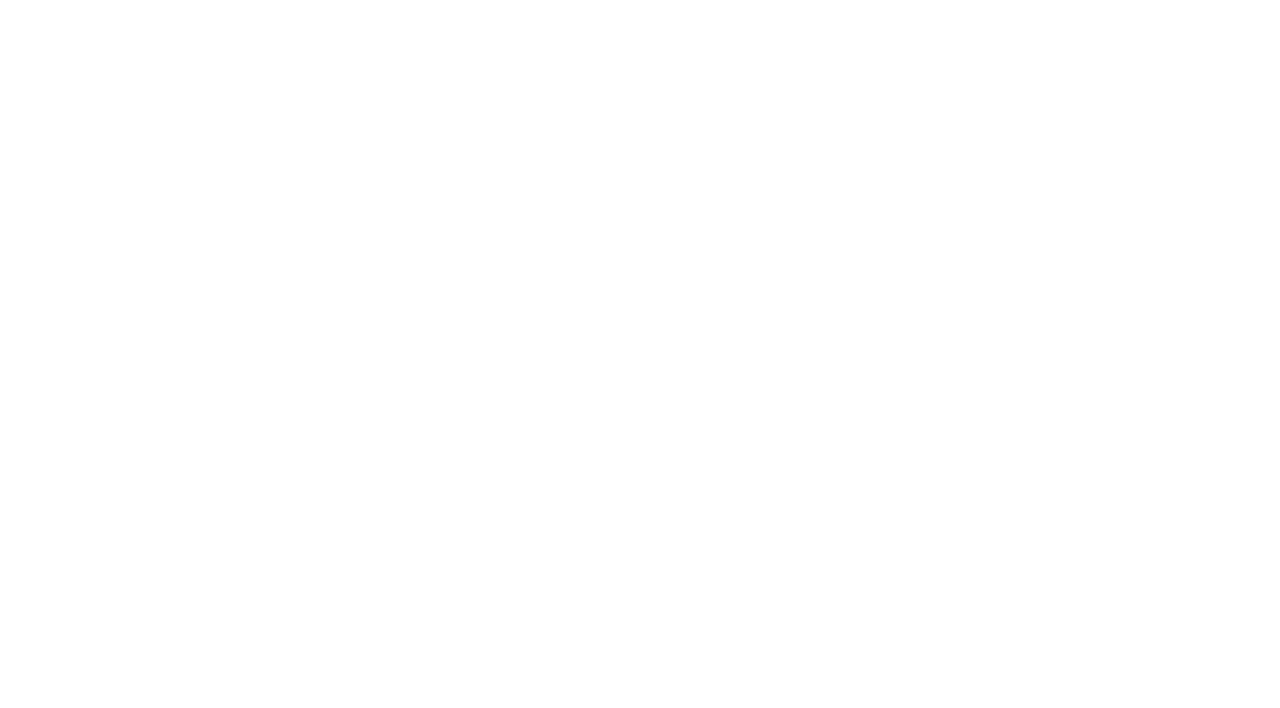
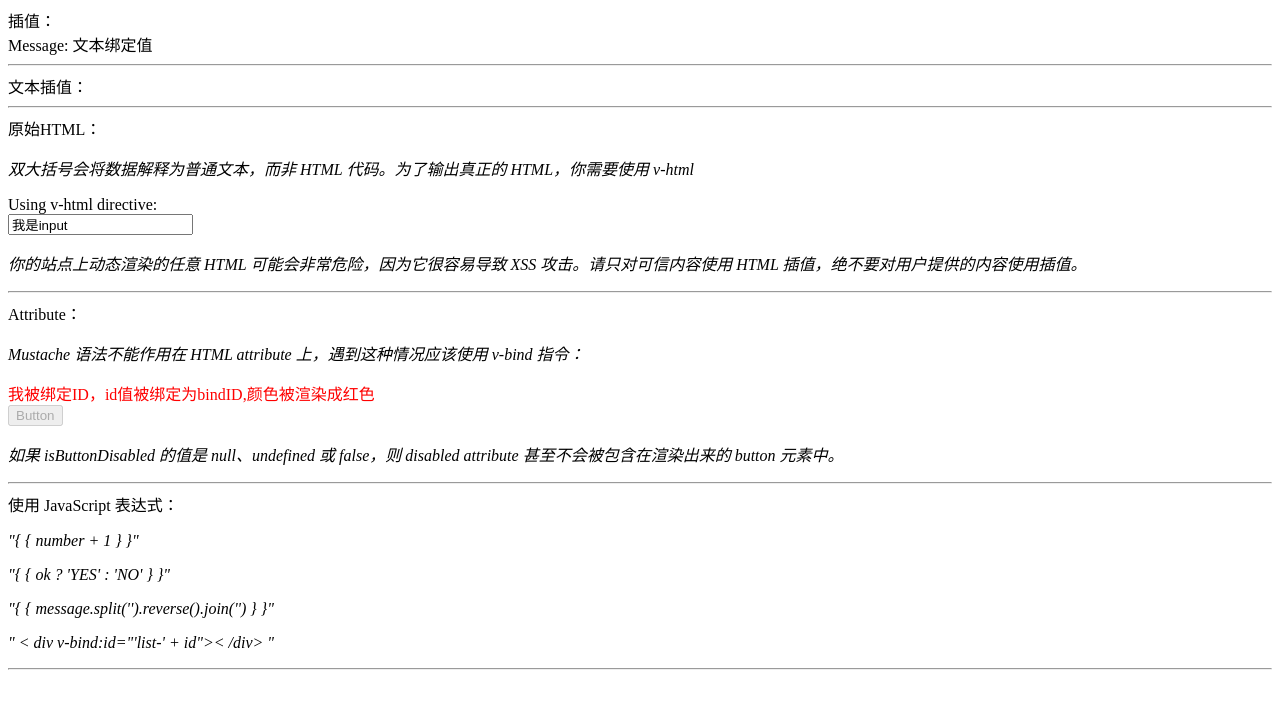
Before and after one commit to lizhen0211/vue-typescript-demo, a Vue app: page /template in a window 1280 px wide. Shown: the top 708 px of the page. Built offline with nearby package versions, Linux system fonts and the light colour scheme.

Commit message:
baseline

```diff
--- a/src/pages/home/home.ts
+++ b/src/pages/home/home.ts
@@ -13,4 +13,8 @@ export default class Home extends Vue {
     onLifeCycleClick(): void {
         this.$router.push({name: 'lifeCycle'})
     }
+
+    onTemplateClick(): void {
+        this.$router.push({name: 'template'})
+    }
 }
--- a/src/pages/home/home.vue
+++ b/src/pages/home/home.vue
@@ -2,7 +2,7 @@
     <div>
         <button v-on:click="onSimpleDemoClick">一个简单的例子</button>
         <button v-on:click="onLifeCycleClick">生命周期</button>
-        <button>一个简单的例子</button>
+        <button v-on:click="onTemplateClick">模板语法</button>
         <button>一个简单的例子</button>
         <button>一个简单的例子</button>
         <button>一个简单的例子</button>
--- /dev/null
+++ b/src/pages/template/Template.vue
@@ -0,0 +1,37 @@
+<template>
+    <div>
+        <div>插值：</div>
+        <span>Message: {{ msg }}</span>
+        <hr>
+        <div>文本插值：</div>
+        <hr>
+        <div>原始HTML：</div>
+        <p>双大括号会将数据解释为普通文本，而非 HTML 代码。为了输出真正的 HTML，你需要使用 v-html</p>
+        <div>Using v-html directive: <span v-html="rawHtml"></span></div>
+        <p>你的站点上动态渲染的任意 HTML 可能会非常危险，因为它很容易导致 XSS 攻击。请只对可信内容使用 HTML 插值，绝不要对用户提供的内容使用插值。</p>
+        <hr>
+        <div>Attribute：</div>
+        <p>Mustache 语法不能作用在 HTML attribute 上，遇到这种情况应该使用 v-bind 指令：</p>
+        <div v-bind:id="dynamicId">我被绑定ID，id值被绑定为bindID,颜色被渲染成红色</div>
+        <button v-bind:disabled="isButtonDisabled">Button</button>
+        <p>如果 isButtonDisabled 的值是 null、undefined 或 false，则 disabled attribute 甚至不会被包含在渲染出来的
+            button 元素中。
+        </p>
+        <hr>
+        <div>使用 JavaScript 表达式：</div>
+        <p>"{ { number + 1 } }"</p>
+        <p>"{ { ok ? 'YES' : 'NO' } }"</p>
+        <p>"{ { message.split('').reverse().join('') } }"</p>
+        <p>" < div v-bind:id="'list-' + id">< /div> "</p>
+        <hr>
+    </div>
+
+</template>
+
+<script lang="ts" src="./template.ts">
+
+</script>
+
+<style scoped>
+    @import "./template.css";
+</style>
--- /dev/null
+++ b/src/pages/template/template.css
@@ -0,0 +1,7 @@
+p {
+    font-style: italic;
+}
+
+#bindID{
+    color: red;
+}
--- /dev/null
+++ b/src/pages/template/template.ts
@@ -0,0 +1,10 @@
+import {Component, Vue} from "vue-property-decorator";
+
+@Component
+export default class Template extends Vue {
+    public msg: string = "文本绑定值";
+    public rawHtml: string = "<div><input value='我是input'></div>";
+
+    public dynamicId: string = "bindID";
+    public isButtonDisabled: boolean = true;
+}
--- a/src/router/index.ts
+++ b/src/router/index.ts
@@ -2,7 +2,8 @@ import Vue from 'vue'
 import VueRouter, {RouteConfig} from 'vue-router'
 import SimpleDemo from '../pages/simpledemo/SimpleDemo.vue'
 import home from '../pages/home/home.vue'
-import LifeCycle from "@/pages/lifecycle/VueLifecycle.vue";
+import LifeCycle from "../pages/lifecycle/VueLifecycle.vue";
+import Template from "../pages/template/Template.vue"
 
 Vue.use(VueRouter)
 
@@ -14,21 +15,26 @@ const routes: Array<RouteConfig> = [
         meta: {
             title: '首页'
         }
-    },
-    {
+    }, {
         path: '/simpledemo',
         name: 'SimpleDemo',
         component: SimpleDemo,
         meta: {
             title: 'simple demo'
         }
-    },
-    {
+    }, {
         path: '/lifeCycle',
         name: 'lifeCycle',
         component: LifeCycle,
         meta: {
             title: '生命周期'
+        }
+    }, {
+        path: '/template',
+        name: 'template',
+        component: Template,
+        meta: {
+            title: '模板'
         }
     }
     // ,
```
